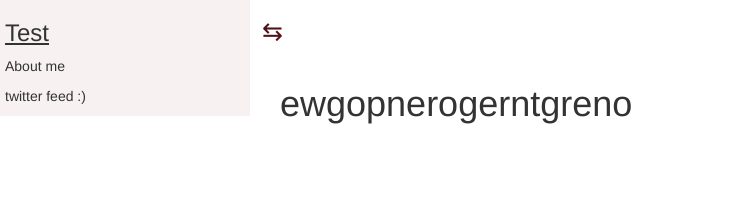
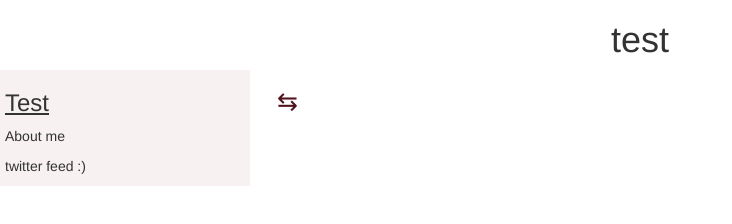
Before and after one commit to Joey-Robinson/testingvcandhtml, a plain HTML site: page index.html in a window 1280 px wide. Shown: the whole page, without its empty margins (0-732 px from the left). Drawn offline with nearby package versions, Linux system fonts and the light colour scheme.

Commit message:
changing back, shit was broken af

```diff
--- a/index.html
+++ b/index.html
@@ -9,6 +9,11 @@
         <link rel="stylesheet" href="style.css">
     </head>
     <body>
+      <div class="card container-fluid">
+        <header id="contentHeader">
+          <h1>test</h1>
+        </header>
+      </div>
         <div class="wrapper">
             <nav id="sidebar">
                 <div class="sidebar-header">
@@ -22,16 +27,14 @@
                 </ul>
             </nav>
             <div id="content">
-                    <button type="button" id="sidebarCollapse" class="btn btn-info navbar-btn">
-                            <span>&#8646;</span>
-                          </button>
-
               <nav class="navbar navbar-default" id="testid">
                 <div class="container-fluid">
                   <div class="navbar-header">
+                    <button type="button" id="sidebarCollapse" class="btn btn-info navbar-btn">
+                      <span>&#8646;</span>
+                    </button>
                   </div>
                         <div class="collapse navbar-collapse" id="bs-example-navbar-collapse-1">
-                            <h1>ewgopnerogerntgreno</h1>
                         </div>
                     </div>
                 </nav>
```
